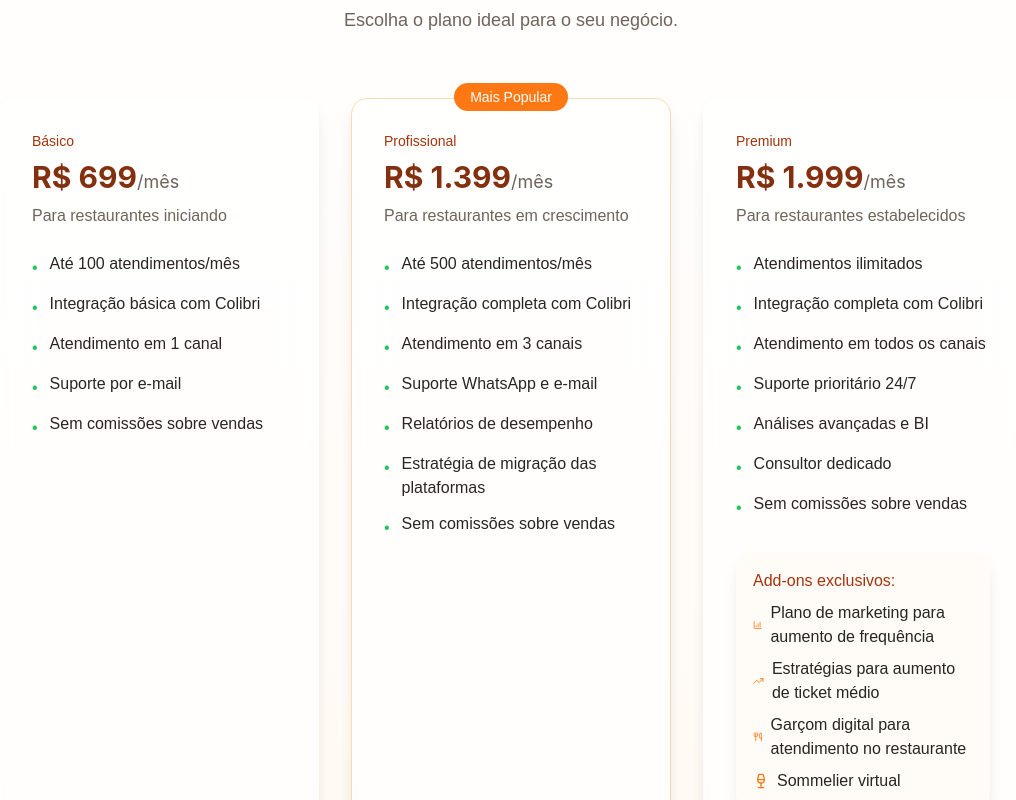
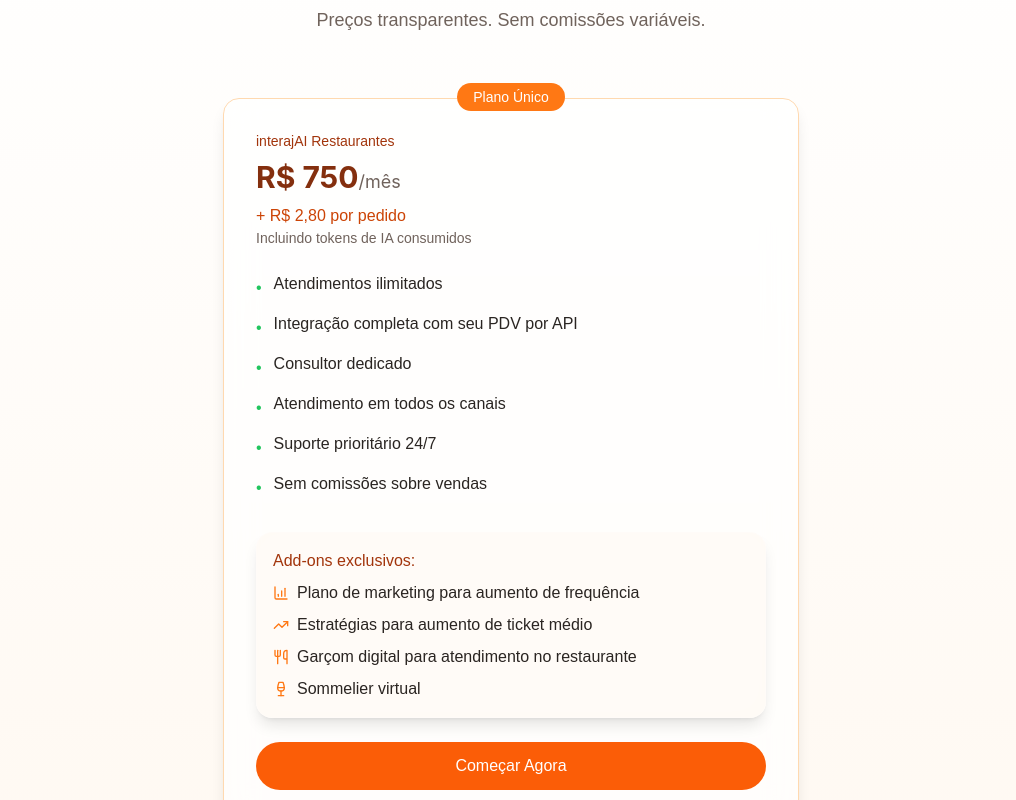
Before and after one commit to amcaribeiro1974/interajai-restaurantes, a React (Vite) app: page / in a window 1280 px wide. Shown: the part 6780-7580 px from the top of the page, without its empty margins (129-1145 px from the left). Built offline with nearby package versions, Linux system fonts and the light colour scheme.

Commit message:
feat: Update pricing plan
Update the pricing section to reflect a single plan with a monthly subscription fee and a per-order charge.

```diff
--- a/src/pages/Index.tsx
+++ b/src/pages/Index.tsx
@@ -754,7 +754,7 @@ const Index = () => {
         </div>
       </section>
 
-      {/* Pricing Section */}
+      {/* Pricing Section - UPDATED TO SINGLE PLAN */}
       <section className="py-20 px-6 bg-gradient-to-b from-white to-interaj-50">
         <div className="container mx-auto">
           <ScrollObserver className="text-center max-w-3xl mx-auto mb-16">
@@ -762,94 +762,23 @@ const Index = () => {
               Invista no futuro do seu restaurante
             </h2>
             <p className="text-muted-foreground text-lg">
-              Escolha o plano ideal para o seu negócio.
+              Preços transparentes. Sem comissões variáveis.
             </p>
           </ScrollObserver>
 
-          <div className="grid grid-cols-1 md:grid-cols-3 gap-8 max-w-5xl mx-auto">
+          <div className="max-w-xl mx-auto">
             <ScrollObserver delay={100}>
-              <div className="glass rounded-2xl p-8 h-full flex flex-col">
-                <div className="mb-6">
-                  <div className="text-sm font-medium text-interaj-800 mb-2">Básico</div>
-                  <div className="text-3xl font-bold text-interaj-900 font-display">R$ 699<span className="text-lg font-normal text-muted-foreground">/mês</span></div>
-                  <div className="text-muted-foreground mt-2">Para restaurantes iniciando</div>
-                </div>
-                <ul className="space-y-3 mb-8 flex-1">
-                  <li className="flex items-start">
-                    <div className="mr-3 mt-1 text-green-500">•</div>
-                    <p>Até 100 atendimentos/mês</p>
-                  </li>
-                  <li className="flex items-start">
-                    <div className="mr-3 mt-1 text-green-500">•</div>
-                    <p>Integração básica com Colibri</p>
-                  </li>
-                  <li className="flex items-start">
-                    <div className="mr-3 mt-1 text-green-500">•</div>
-                    <p>Atendimento em 1 canal</p>
-                  </li>
-                  <li className="flex items-start">
-                    <div className="mr-3 mt-1 text-green-500">•</div>
-                    <p>Suporte por e-mail</p>
-                  </li>
-                  <li className="flex items-start">
-                    <div className="mr-3 mt-1 text-green-500">•</div>
-                    <p>Sem comissões sobre vendas</p>
-                  </li>
-                </ul>
-                <Button variant="outline" className="w-full">Saiba Mais</Button>
-              </div>
-            </ScrollObserver>
-
-            <ScrollObserver delay={200}>
               <div className="glass rounded-2xl p-8 h-full flex flex-col relative border border-interaj-200 shadow-lg">
                 <div className="absolute -top-4 left-0 right-0 flex justify-center">
-                  <div className="bg-interaj-500 text-white text-sm font-medium px-4 py-1 rounded-full">Mais Popular</div>
+                  <div className="bg-interaj-500 text-white text-sm font-medium px-4 py-1 rounded-full">Plano Único</div>
                 </div>
                 <div className="mb-6">
-                  <div className="text-sm font-medium text-interaj-800 mb-2">Profissional</div>
-                  <div className="text-3xl font-bold text-interaj-900 font-display">R$ 1.399<span className="text-lg font-normal text-muted-foreground">/mês</span></div>
-                  <div className="text-muted-foreground mt-2">Para restaurantes em crescimento</div>
-                </div>
-                <ul className="space-y-3 mb-8 flex-1">
-                  <li className="flex items-start">
-                    <div className="mr-3 mt-1 text-green-500">•</div>
-                    <p>Até 500 atendimentos/mês</p>
-                  </li>
-                  <li className="flex items-start">
-                    <div className="mr-3 mt-1 text-green-500">•</div>
-                    <p>Integração completa com Colibri</p>
-                  </li>
-                  <li className="flex items-start">
-                    <div className="mr-3 mt-1 text-green-500">•</div>
-                    <p>Atendimento em 3 canais</p>
-                  </li>
-                  <li className="flex items-start">
-                    <div className="mr-3 mt-1 text-green-500">•</div>
-                    <p>Suporte WhatsApp e e-mail</p>
-                  </li>
-                  <li className="flex items-start">
-                    <div className="mr-3 mt-1 text-green-500">•</div>
-                    <p>Relatórios de desempenho</p>
-                  </li>
-                  <li className="flex items-start">
-                    <div className="mr-3 mt-1 text-green-500">•</div>
-                    <p>Estratégia de migração das plataformas</p>
-                  </li>
-                  <li className="flex items-start">
-                    <div className="mr-3 mt-1 text-green-500">•</div>
-                    <p>Sem comissões sobre vendas</p>
-                  </li>
-                </ul>
-                <Button className="w-full">Começar Agora</Button>
-              </div>
-            </ScrollObserver>
-
-            <ScrollObserver delay={300}>
-              <div className="glass rounded-2xl p-8 h-full flex flex-col">
-                <div className="mb-6">
-                  <div className="text-sm font-medium text-interaj-800 mb-2">Premium</div>
-                  <div className="text-3xl font-bold text-interaj-900 font-display">R$ 1.999<span className="text-lg font-normal text-muted-foreground">/mês</span></div>
-                  <div className="text-muted-foreground mt-2">Para restaurantes estabelecidos</div>
+                  <div className="text-sm font-medium text-interaj-800 mb-2">interajAI Restaurantes</div>
+                  <div className="text-3xl font-bold text-interaj-900 font-display">
+                    R$ 750<span className="text-lg font-normal text-muted-foreground">/mês</span>
+                  </div>
+                  <div className="text-interaj-700 mt-2 font-medium">+ R$ 2,80 por pedido</div>
+                  <div className="text-muted-foreground text-sm">Incluindo tokens de IA consumidos</div>
                 </div>
                 <ul className="space-y-3 mb-8 flex-1">
                   <li className="flex items-start">
@@ -858,7 +787,11 @@ const Index = () => {
                   </li>
                   <li className="flex items-start">
                     <div className="mr-3 mt-1 text-green-500">•</div>
-                    <p>Integração completa com Colibri</p>
+                    <p>Integração completa com seu PDV por API</p>
+                  </li>
+                  <li className="flex items-start">
+                    <div className="mr-3 mt-1 text-green-500">•</div>
+                    <p>Consultor dedicado</p>
                   </li>
                   <li className="flex items-start">
                     <div className="mr-3 mt-1 text-green-500">•</div>
@@ -867,14 +800,6 @@ const Index = () => {
                   <li className="flex items-start">
                     <div className="mr-3 mt-1 text-green-500">•</div>
                     <p>Suporte prioritário 24/7</p>
-                  </li>
-                  <li className="flex items-start">
-                    <div className="mr-3 mt-1 text-green-500">•</div>
-                    <p>Análises avançadas e BI</p>
-                  </li>
-                  <li className="flex items-start">
-                    <div className="mr-3 mt-1 text-green-500">•</div>
-                    <p>Consultor dedicado</p>
                   </li>
                   <li className="flex items-start">
                     <div className="mr-3 mt-1 text-green-500">•</div>
@@ -902,16 +827,16 @@ const Index = () => {
                     </li>
                   </ul>
                 </div>
-                <Button variant="outline" className="w-full">Saiba Mais</Button>
+                <Button className="w-full">Começar Agora</Button>
               </div>
             </ScrollObserver>
           </div>
 
           <div className="mt-12 text-center">
-            <p className="text-muted-foreground">Todos os planos incluem:</p>
+            <p className="text-muted-foreground">Plano inclui:</p>
             <div className="flex flex-wrap justify-center gap-x-8 gap-y-2 mt-4">
               <span className="inline-flex items-center text-sm text-interaj-700">
-                <DollarSign size={16} className="mr-1" /> Preço fixo sem comissões
+                <DollarSign size={16} className="mr-1" /> Preço mensal fixo previsível
               </span>
               <span className="inline-flex items-center text-sm text-interaj-700">
                 <Clock size={16} className="mr-1" /> Atendimento 24/7
```
